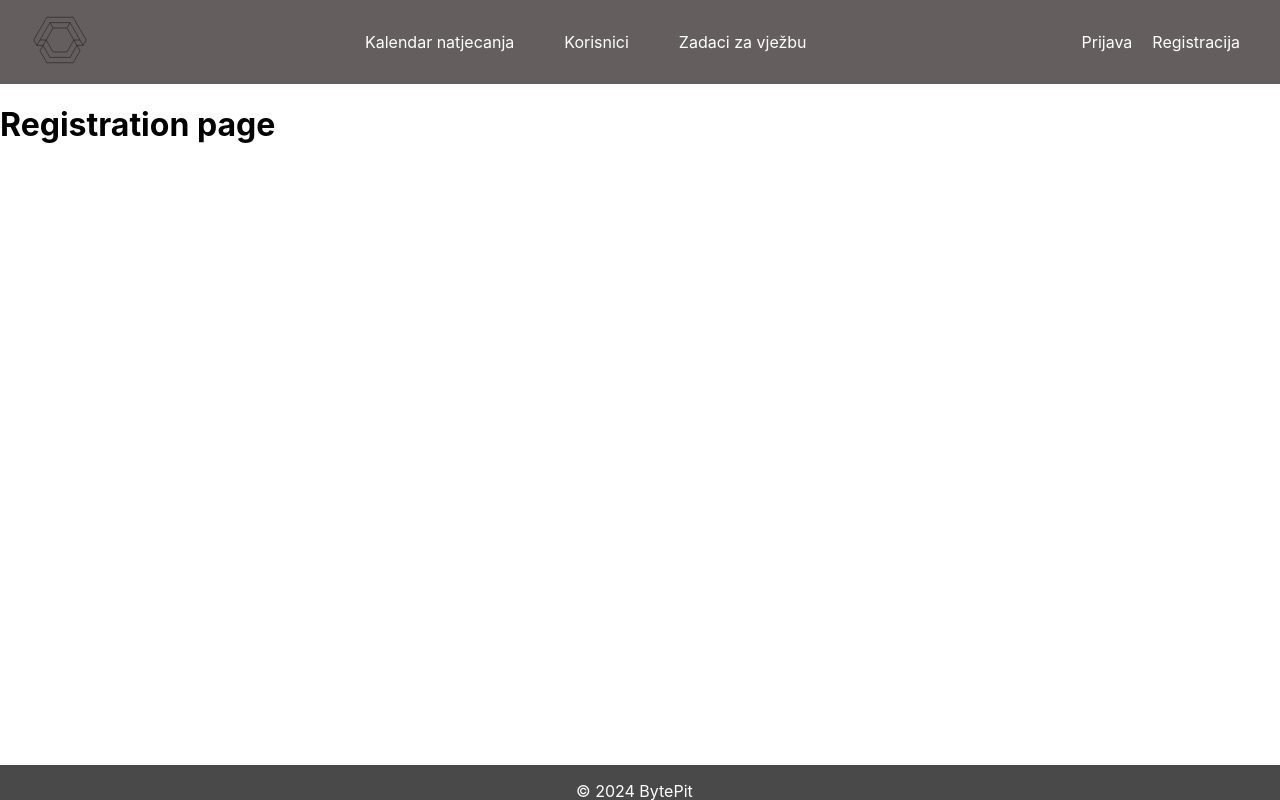
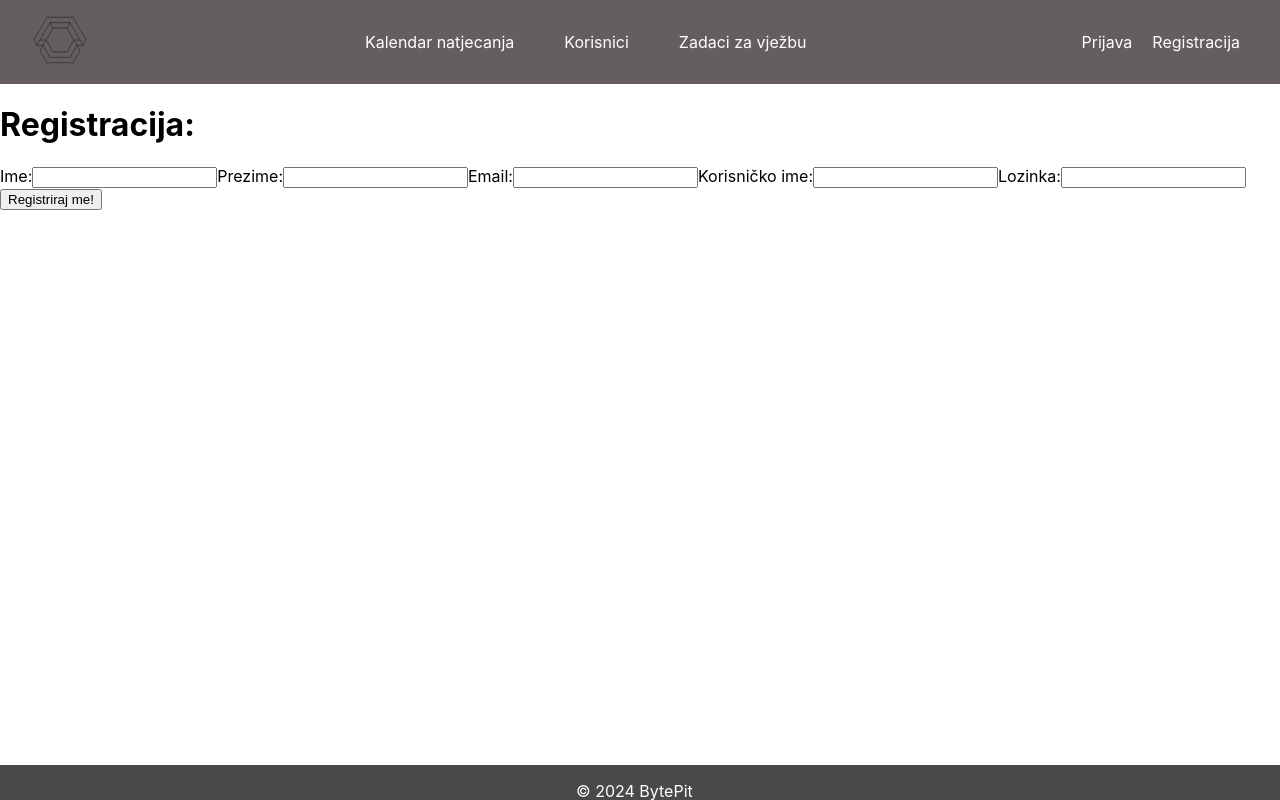
Before and after one commit to filipm55/KoderKolege, a React (Create React App) app in the folder React/byte-pit/: page /registration in a window 1280 px wide. Built offline with nearby package versions, Linux system fonts and the light colour scheme.

Commit message:
stranica za registraciju i izmjene kod sendData

```diff
--- a/React/byte-pit/src/pages/Registration.js
+++ b/React/byte-pit/src/pages/Registration.js
@@ -1,7 +1,45 @@
+import {useState} from 'react';
+import sendData from "../sendData";
+
+//obrazac za registraciju koji šalje podatke klikom na gumb u nasu imaginarnu json bazu
 
 const Registration = () => {
+    const [username, setUsername] = useState('');
+    const [name, setName] = useState('');
+    const [surname, setSurname] = useState('');
+    const [email, setEmail] = useState('');
+    const [password, setPassword] = useState('');
+
+    const submitFja = (e) => {
+        e.preventDefault();
+        const user = {name: name, surname: surname, username: username, email: email, password:password};
+
+        sendData('http://localhost:8080/users', user);
+    }
+
     return (
-        <h1>Registration page</h1>
+        <div className="wrapper">
+            <h1>Registracija:</h1>
+            <form onSubmit = {submitFja}>
+                <label>Ime:
+                    <input type = "text" value = {name} required onChange={(e) => setName(e.target.value)}></input>
+                </label>
+                <label>Prezime:
+                    <input type = "text" value = {surname} required onChange={(e) => setSurname(e.target.value)}></input>
+                </label>
+                <label>Email:
+                    <input type = "text" value = {email} required onChange={(e) => setEmail(e.target.value)}></input>
+                </label>
+                <label>Korisničko ime:
+                    <input type = "text" value = {username} required onChange={(e) => setUsername(e.target.value)}></input>
+                </label>
+                <label>Lozinka:
+                    <input type = "password" value = {password} required onChange={(e) => setPassword(e.target.value)}></input>
+                </label>
+                <button className='submitGumb'>Registriraj me!</button>
+
+            </form>
+        </div>
     );
 }
 
--- a/React/byte-pit/src/sendData.js
+++ b/React/byte-pit/src/sendData.js
@@ -1,11 +1,16 @@
 //template za funkciju za slanje podataka serveru (npri loginu, registraciji, objavi zadataka,....)
 //server bi primitkom post naredbe trebao pospremiti podatke
+
+
 const sendData = (url, data) =>{
-    fetch('url',{method:'POST', header:{"Content-Type":"application/json"},
-            body:JSON.stringify(data)})
+    fetch(url, {
+            method:'POST',
+            headers:{"Content-Type":"application/json"},
+            body:JSON.stringify(data)
+        })
         .then((res)=>{
             if(res.ok){
-                //stogod zelimo nakon sto se podatak spremio})
+
             }
         })
         .catch((e)=>{console.log(e.message)});
```
